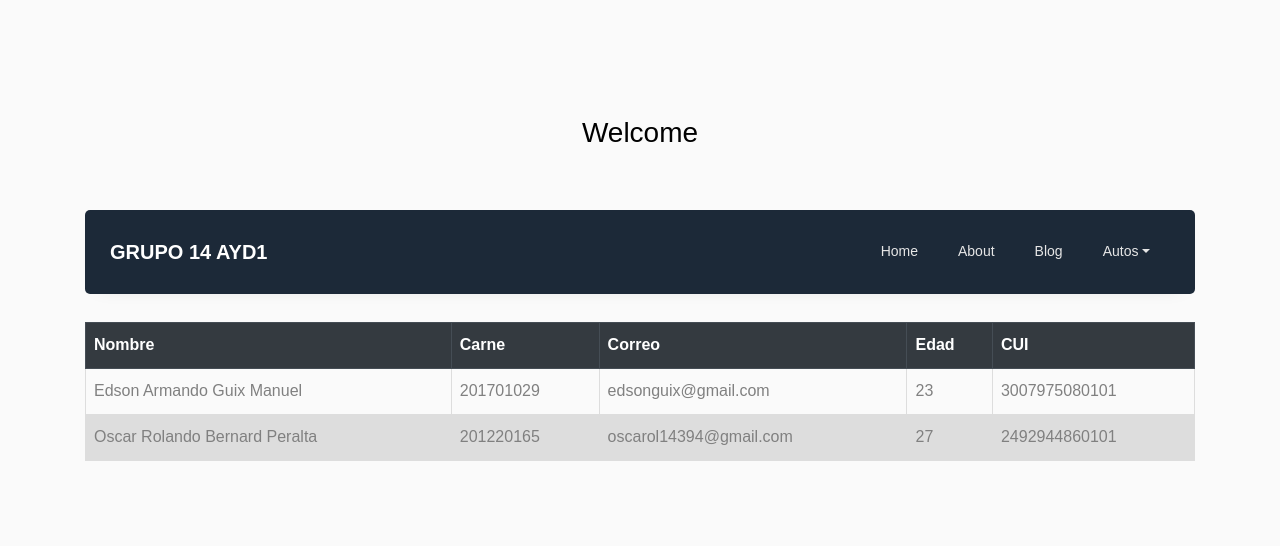
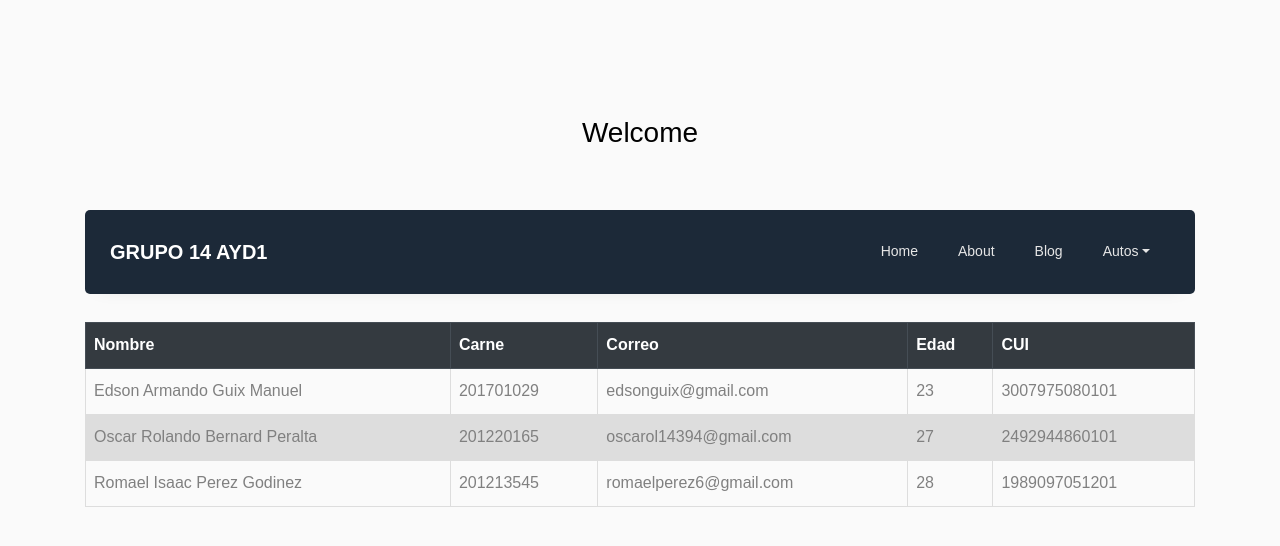
Before and after one commit to EdsonArmando/AYD1_Practica1_14, an Angular app: page / in a window 1280 px wide. Shown: the top 546 px of the page. Built offline with nearby package versions, Linux system fonts and the light colour scheme.

Commit message:
Agregando datos personales

```diff
--- a/src/app/components/top-bar/top-bar.component.html
+++ b/src/app/components/top-bar/top-bar.component.html
@@ -66,6 +66,13 @@
                       <td>27</td>
                       <td>2492944860101</td>
                   </tr>
+                  <tr>
+                    <td>Romael Isaac Perez Godinez</td>
+                    <td>201213545</td>
+                    <td>romaelperez6@gmail.com</td>
+                    <td>28</td>
+                    <td>1989097051201</td>
+                </tr>
             </tbody>
         </table>
 
```
